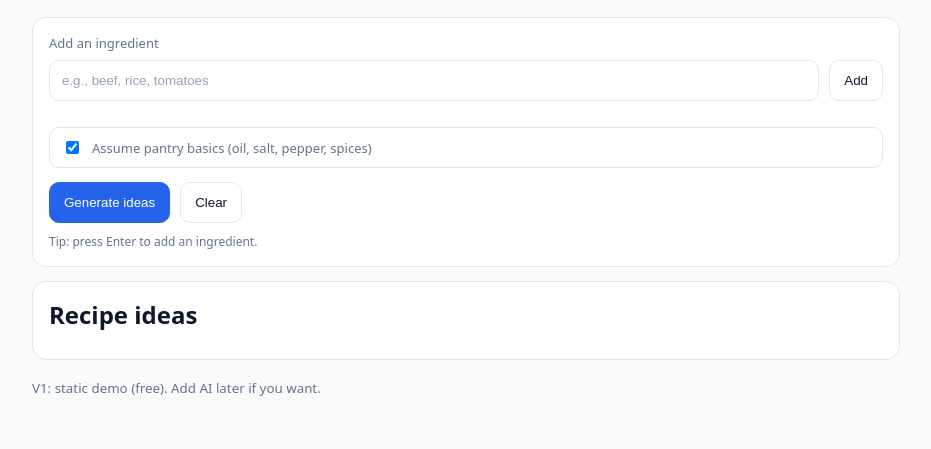
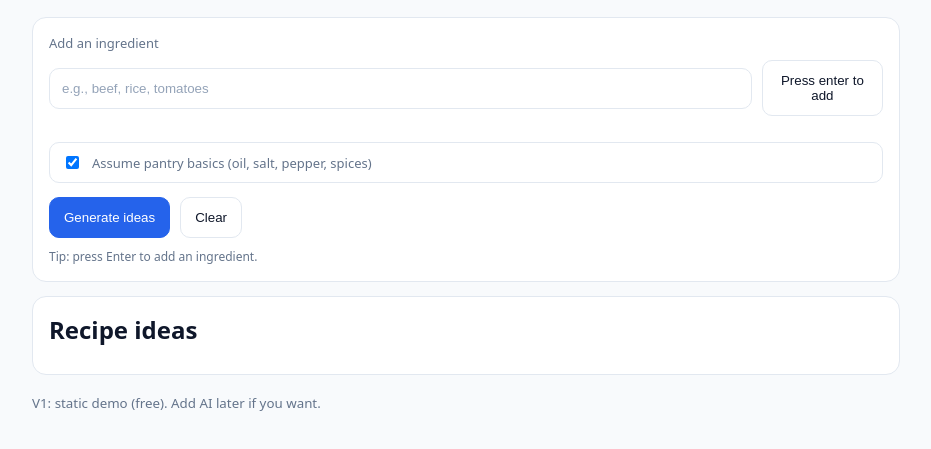
Before and after one commit to tusylvia-creator/cook-with-what-you-have, a plain HTML site: page index.html in a window 1280 px wide. Shown: the part 105-554 px from the top of the page, without its empty margins (174-1105 px from the left). Drawn offline with Linux system fonts and the light colour scheme.

Commit message:
Change button text to 'Press enter to add'

```diff
--- a/index.html
+++ b/index.html
@@ -17,7 +17,7 @@
       <label class="label" for="ingredientInput">Add an ingredient</label>
       <div class="row">
         <input id="ingredientInput" class="input" type="text" placeholder="e.g., beef, rice, tomatoes" autocomplete="off" />
-        <button id="addBtn" class="btn" type="button">Add</button>
+        <button id="addBtn" class="btn" type="button">Press enter to add</button>
       </div>
 
       <div id="chips" class="chips" aria-live="polite"></div>
```
